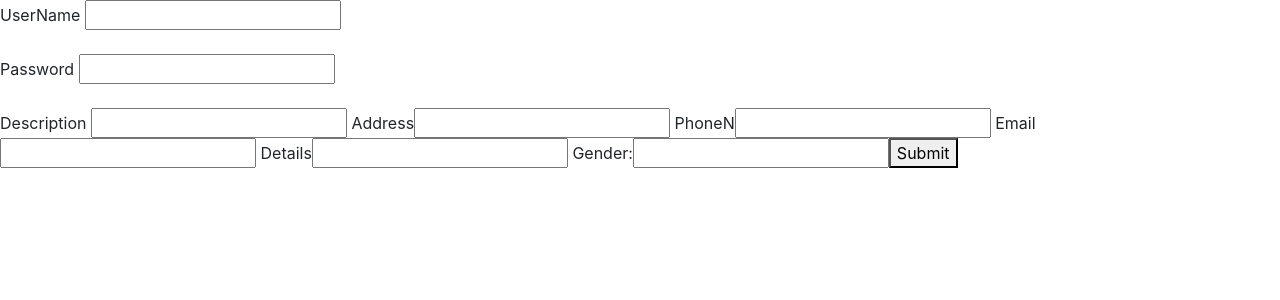
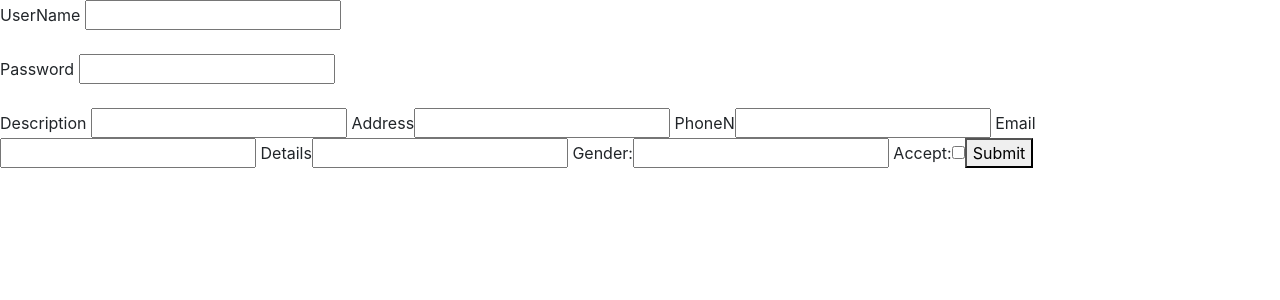
Before and after one commit to gitBishal/Angular, an Angular app: page / in a window 1280 px wide. Shown: the top 300 px of the page. Built offline with nearby package versions, Linux system fonts and the light colour scheme.

Commit message:
Accept added

```diff
--- a/src/app/app.component.html
+++ b/src/app/app.component.html
@@ -55,6 +55,7 @@
   Email<input  type="text" name="email"/>
   Details<input type="text" name="details"/>
   Gender:<input type="text" name="gender"/>
+  Accept:<input type="checkbox" name="accept"/>
   <button (click)="Submit()">Submit</button>
 </form>
 
```
